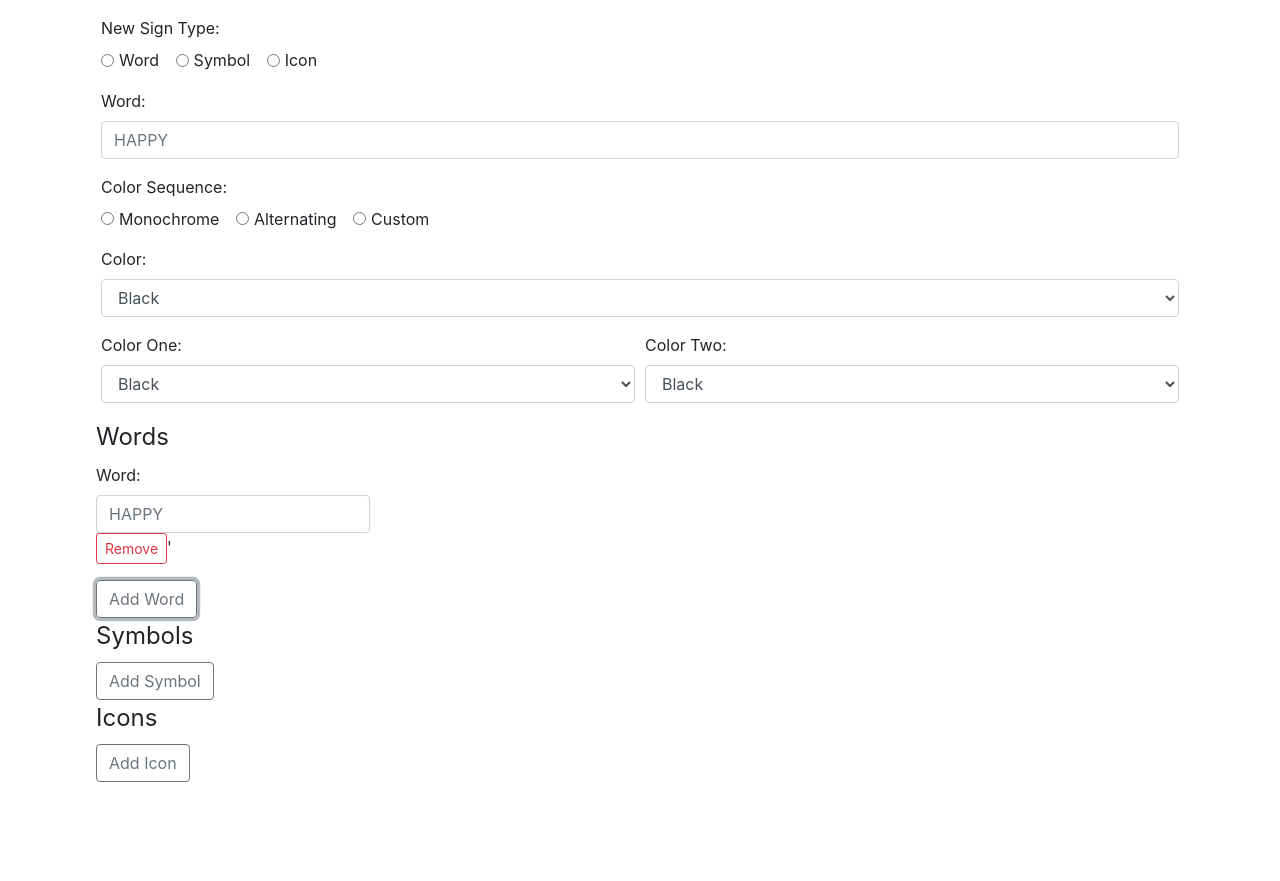
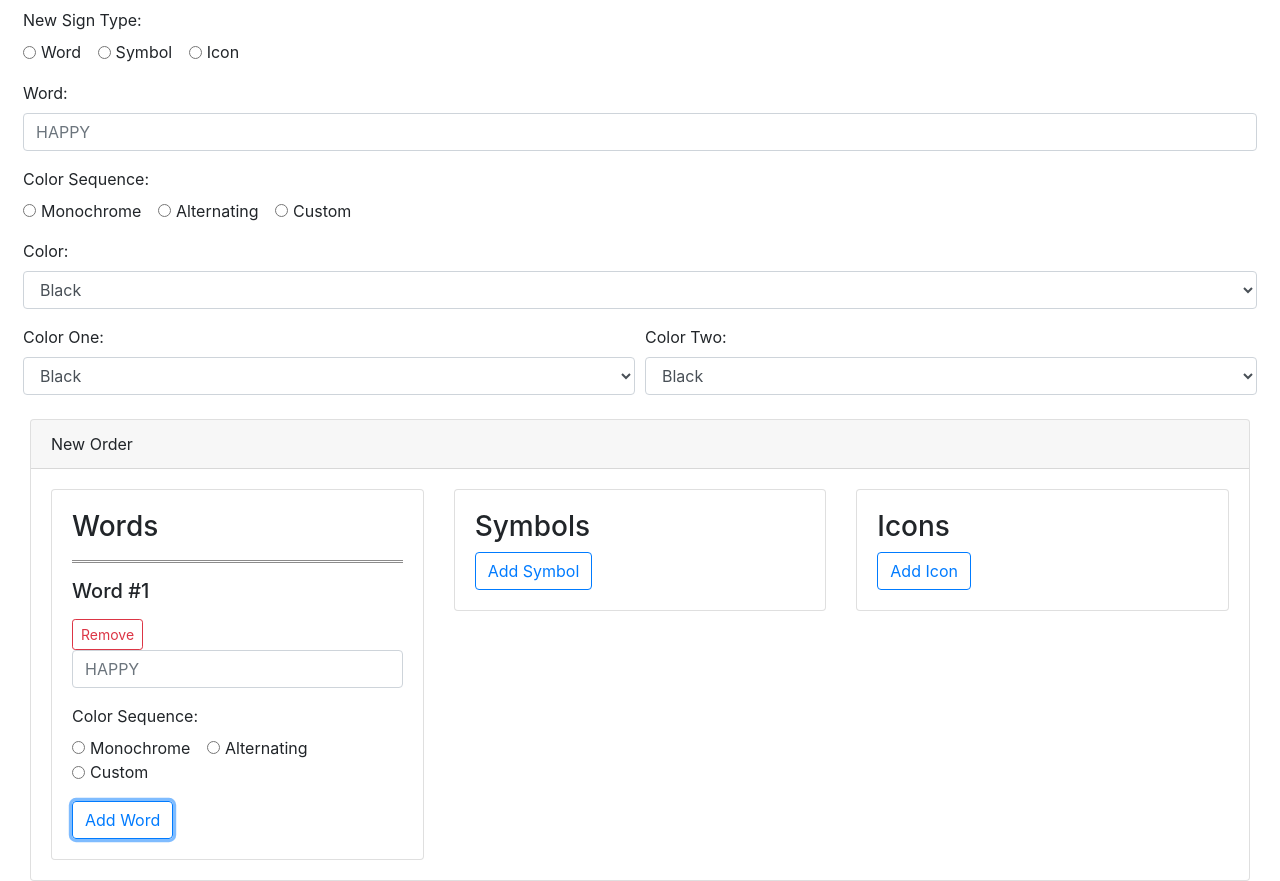
Before and after one commit to alexisfexy/order-sheet-jquery, a plain HTML site: page index.html in a window 1280 px wide. Both pictures are taken after a click on the button "Add Word". Before the commit the page ends 800 px from the top, so only its background shows below. Drawn offline with nearby package versions, Linux system fonts and the light colour scheme.

Commit message:
adding cards

```diff
--- a/googlesheet.js
+++ b/googlesheet.js
@@ -23,15 +23,36 @@ $(function () {
 
 
     // var i = $('.newInput').size() + 1;
-    var i = 0;
+    var i = 1;
     $("#wordAdd").click(function () {
 
         var newWord = `
         <div class="form-group">
-        <label for="wordText">Word:</label>
+        <hr class ="class-2">
+        <h5><label for="wordText">Word #` + i +`</label></h5>
+        <button type="button" class="btn btn-sm btn-outline-danger remove">Remove</button>
         <input type="text" style="text-transform:uppercase" class="form-control" id="wordText" placeholder="HAPPY">
-        <button type="button" class="btn btn-sm btn-outline-danger remove">Remove</button>'
-        </div>`
+        </div>
+
+
+        <div class="form-group">
+        <label>Color Sequence: </label> <br>
+        <div class="form-check form-check-inline">
+          <input class="form-check-input" type="radio" name="colorPatterns" id="monoPattern" value="mono">
+          <label class="form-check-label" for="monoPattern">Monochrome</label>
+        </div>
+        <div class="form-check form-check-inline">
+          <input class="form-check-input" type="radio" name="colorPatters" id="alterPattern" value="altern">
+          <label class="form-check-label" for="alterPattern">Alternating</label>
+        </div>
+        <div class="form-check form-check-inline">
+          <input class="form-check-input" onclick="breakdownWord()" type="radio" name="colorPatterns" id="iconPattern"
+            value="custom">
+          <label class="form-check-label" for="iconPattern">Custom</label>
+        </div>
+      </div>
+
+        `
 
         $(newWord).fadeIn("slow").appendTo("#wordExtender");
         i++;
--- a/index.html
+++ b/index.html
@@ -12,8 +12,8 @@
 </head>
 
 <body>
-  <div class='container'>
-    <form class="p-3">
+  <div class='container-fluid'>
+    <form class="p-2">
       <div class="form-group">
         <label>New Sign Type: </label> <br>
         <div class="form-check form-check-inline">
@@ -108,29 +108,61 @@
         <!-- ADD CUSTOM COLORING -->
 
     </form>
+  </div>
 
   <!-- Dynamic Form -->
 
+
+  <div class="container-fluid">
+    <div class="card">
+      <div class="card-header">New Order</div>
+      <div class="card-body">
         <form action="" method="post">
-      <fieldset>
-        <legend>Words</legend>
+          <div class='row'>
+            <div class="col-sm-12 col-md-12 col-lg-4">
+              <div class="card">
+                <div class="card-body">
+                    <h3>Words</h3>
                   <div id="wordExtender"></div>
                   <!-- <a id='wordAdd' href='#'>Add Word</a> -->
-        <button id="wordAdd" type="button" class="btn btn-outline-secondary">Add Word</button>
-      </fieldset>
-      <fieldset>
-        <legend>Symbols</legend>
+                  <button id="wordAdd" type="button" class="btn btn-outline-primary">Add Word</button>
+                </div>
+              </div>
+
+            </div>
+            <div class="col-sm-12 col-md-12 col-lg-4">
+              <div class="card">
+                <div class="card-body">
+                  <h3>Symbols</h3>
                   <div id="symExtender"></div>
-        <button id="symAdd" type="button" class="btn btn-outline-secondary">Add Symbol</button>
-      </fieldset>
-      <fieldset>
-        <legend>Icons</legend>
-        <div id="iconExtender"></div>
-        <button id="iconAdd" type="button" class="btn btn-outline-secondary">Add Icon</button>
-      </fieldset>
-    </form>
+                  <!-- <a id='symAdd' href='#'>Add Word</a> -->
+                  <button id="symAdd" type="button" class="btn btn-outline-primary">Add Symbol</button>
+                </div>
+              </div>
 
 
+
+            </div>
+            <div class="col-sm-12 col-md-12 col-lg-4">
+              <div class="card">
+                <div class="card-body">
+                  <h3>Icons</h3>
+                  <div id="iconExtender"></div>
+                  <!-- <a id='iconAdd' href='#'>Add Word</a> -->
+                  <button id="iconAdd" type="button" class="btn btn-outline-primary">Add Icon</button>
+                </div>
+              </div>
+
+
+
+
+            </div>
+          </div>
+        </form>
+      </div>
+    </div>
+  </div>
+  </div>
 </body>
 <!-- <?!= include('Javascript'); ?> -->
 <script src='googlesheet.js'></script>
--- a/main.css
+++ b/main.css
@@ -7,3 +7,11 @@
     height: 10rem;
 
 }
+
+hr.class-2 {
+    border-top: 3px double #8c8b8b;
+}
+
+.word-header{
+    background-color: #8c8b8b;
+}
```
Lines whose indentation alone changed are shown as unchanged.
